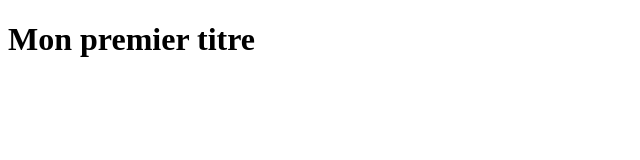
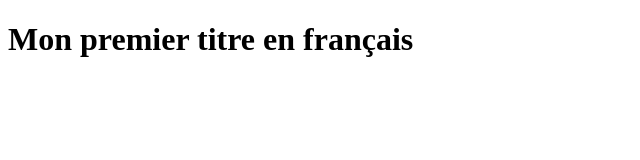
Before and after one commit to Choutben/mon-premier-site, a plain HTML site: page index.html in a window 1280 px wide. Shown: the whole page, without its empty margins (0-640 px from the left). Drawn offline with Linux system fonts and the light colour scheme.

Commit message:
Update index.html

```diff
--- a/index.html
+++ b/index.html
@@ -6,7 +6,7 @@
     <title>Document</title>
 </head>
 <body>
-    <h1>Mon premier titre</h1>
+    <h1>Mon premier titre en français</h1>
 
 </body>
 </html>
```
